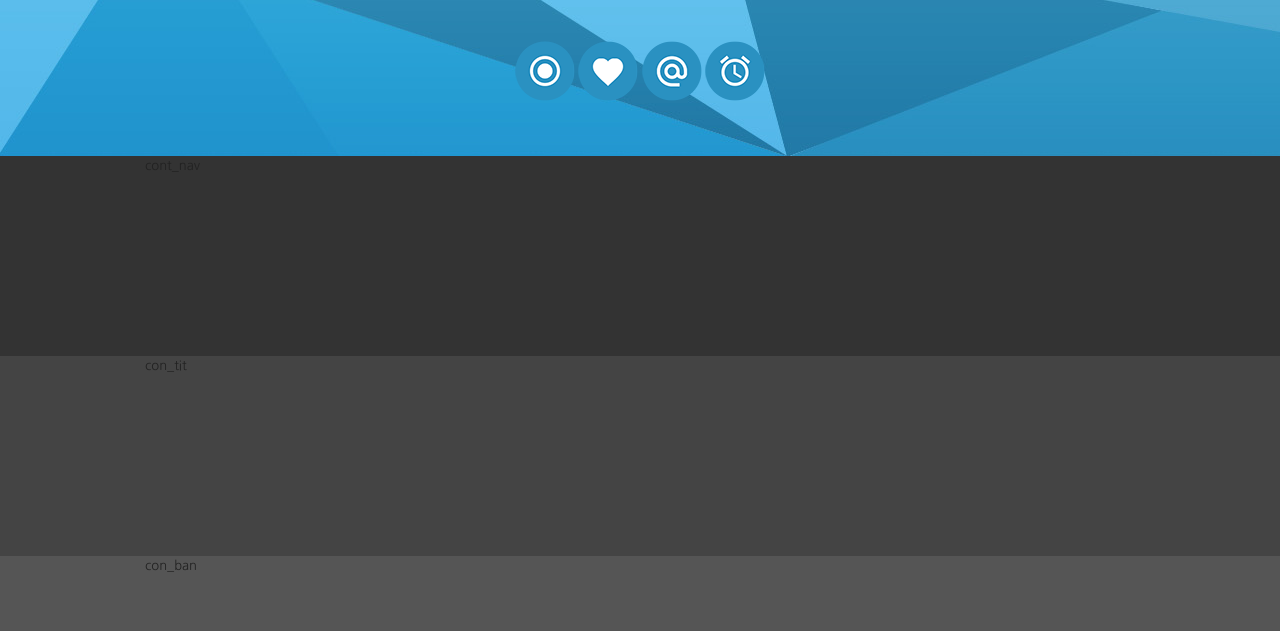
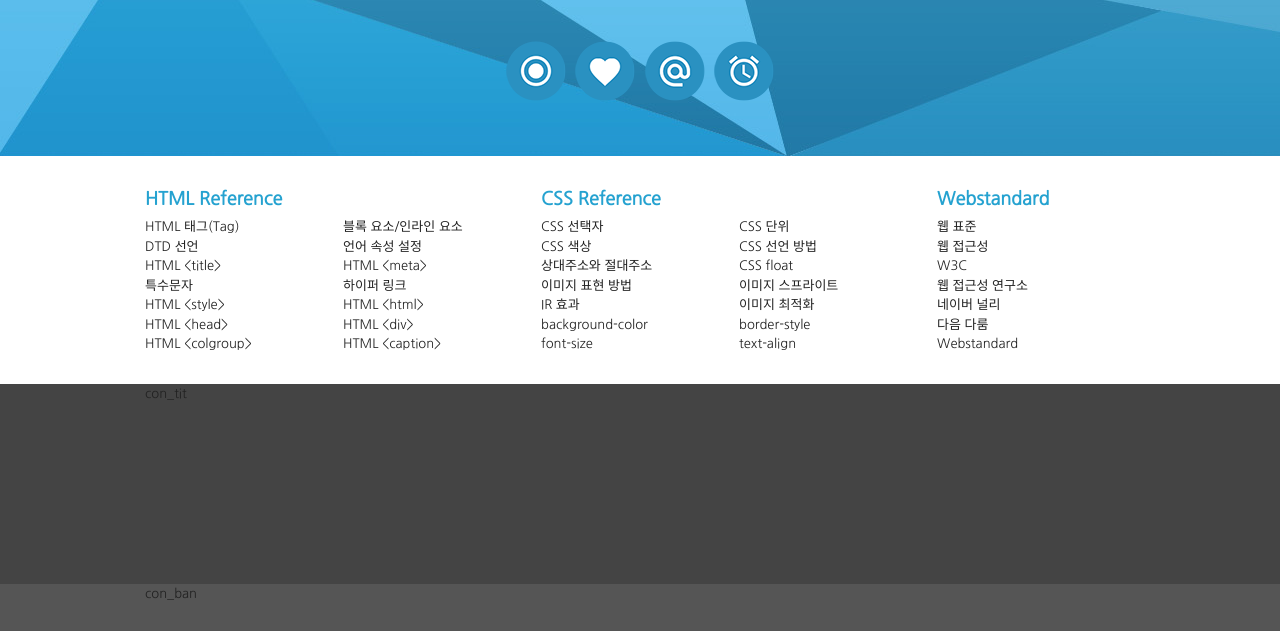
Before and after one commit to 09-Song/website-lecture, a plain HTML site: page app/index.html in a window 1280 px wide. Shown: the part 169-800 px from the top of the page. Drawn offline with Linux system fonts and the light colour scheme.

Commit message:
전체 메뉴

```diff
--- a/app/css/reset.css
+++ b/app/css/reset.css
@@ -1,5 +1,3 @@
-@charset "utf-8";
-
 @charset "utf-8";
 
 /* 여백 초기화 */
@@ -55,8 +53,16 @@ table {
   line-height: 1.5;
 }
 
+/* 블릿기호 초기화 */
+dl,
+ul,
+li,
+ol,
+menu {
+  list-style: none;
+}
+
 /* IR 효과 */
-
 .ir_pm {
   display: block;
   overflow: hidden;
--- a/app/css/style.css
+++ b/app/css/style.css
@@ -22,29 +22,20 @@
 
 /* 레이아웃 */
 #wrap {
-  width: 100%;
 }
 #header {
-  width: 100%;
   height: 325px;
   background: url(../img/header_bg.jpg) center top repeat-x;
 }
 #contents {
-  width: 100%;
-  height: 800px;
-  background: #222;
 }
 #footer {
-  width: 100%;
   height: 200px;
   background: #333;
 }
 
 /* 컨텐츠 레이아웃 */
 #cont_nav {
-  width: 100%;
-  height: 200px;
-  background: #333;
 }
 #cont_tit {
   width: 100%;
@@ -70,8 +61,6 @@
 }
 
 /* 헤더 */
-.header {
-}
 .header .header-menu {
   text-align: right;
 }
@@ -104,7 +93,6 @@
   padding: 5px 20px 6px 20px;
   margin-top: -5px;
 }
-
 .header .header-icon {
   text-align: center;
   margin-top: 30px;
@@ -114,6 +102,7 @@
   height: 60px;
   display: inline-block;
   background: url(../img/icon.png);
+  margin: 0 3px;
 }
 .header .header-icon a.icon1 {
   background-position: 0 0;
@@ -139,3 +128,44 @@
 .header .header-icon a.icon4:hover {
   background-position: -60px -180px;
 }
+
+/* float: left로 인한 영역깨짐(height:0) 방지법
+1. 깨지는 영역에 똑같이 float:left를 사용한다.(X) --> 모든 박스에 float:left를 사용하게 됩니다.
+2. float의 성질을 차단하는 clear: both;를 사용한다.(X) --> 어떤 영역이 깨졌는지 찾기 어려움.
+3. float을 사용한 상위 박스한테 overflow: hidden을 사용합니다. (O) --> 현재는 제일 많이 사용.
+4. clearfix를 사용합니다. (O)
+*/
+
+/* 전체 메뉴 */
+.nav {
+  overflow: hidden;
+  padding: 30px 0;
+}
+.nav > div {
+  float: left;
+  width: 40%;
+}
+.nav > div:last-child {
+  width: 20%;
+} /* ie9부터 사용 가능 */
+.nav > div.last {
+  width: 20%;
+}
+.nav > div h3 {
+  font-size: 18px;
+  color: #25a2d0;
+  margin-bottom: 4px;
+}
+.nav > div ol {
+  overflow: hidden;
+}
+.nav > div ol li {
+  float: left;
+  width: 50%;
+}
+.nav > div.last ol li {
+  width: 100%;
+}
+.nav > div ol li a:hover {
+  text-decoration: underline;
+}
--- a/app/index.html
+++ b/app/index.html
@@ -35,7 +35,7 @@
                         <h1>Professional Publisher & Designer</h1><br>
                         <a href="https://webstoryboy.co.kr">webstoryboy.co.kr</a>
                     </div>
-                    <!-- //헤더 타이틀 -->
+                    <!-- //헤어 타이틀 -->
 
                     <!-- 이미지를 표현하는 방법
                         1. img 태그로 표현(의미가 있을 때 / alt 태그 - 대체 문자 표현
@@ -50,7 +50,7 @@
                         <a href="#" class="icon3"><span class="ir_pm">icon3</span></a>
                         <a href="#" class="icon4"><span class="ir_pm">icon4</span></a>
                     </div>
-                    <!-- //헤더 아이콘 -->
+                    <!-- //헤더 아이콘-->
                 </div>
             </div>
         </div>
@@ -58,9 +58,64 @@
 
         <div id="contents">
             <div id="cont_nav">
-                <div class="container">cont_nav</div>
+                <div class="container">
+                    <h2 class="ir_su">전체 메뉴</h2>
+                    <div class="nav">
+                        <div>
+                            <h3>HTML Reference</h3>
+                            <ol>
+                                <li><a href="#">HTML 태그(Tag)</a></li>
+                                <li><a href="#">블록 요소/인라인 요소</a></li>
+                                <li><a href="#">DTD 선언</a></li>
+                                <li><a href="#">언어 속성 설정</a></li>
+                                <li><a href="#">HTML &lt;title&gt;</a></li>
+                                <li><a href="#">HTML &lt;meta&gt;</a></li>
+                                <li><a href="#">특수문자</a></li>
+                                <li><a href="#">하이퍼 링크</a></li>
+                                <li><a href="#">HTML &lt;style&gt;</a></li>
+                                <li><a href="#">HTML &lt;html&gt;</a></li>
+                                <li><a href="#">HTML &lt;head&gt;</a></li>
+                                <li><a href="#">HTML &lt;div&gt;</a></li>
+                                <li><a href="#">HTML &lt;colgroup&gt;</a></li>
+                                <li><a href="#">HTML &lt;caption&gt;</a></li>
+                            </ol>
+                        </div>
+                        <div>
+                            <h3>CSS  Reference</h3>
+                            <ol>
+                                <li><a href="#">CSS 선택자</a></li>
+                                <li><a href="#">CSS 단위</a></li>
+                                <li><a href="#">CSS 색상</a></li>
+                                <li><a href="#">CSS 선언 방법</a></li>
+                                <li><a href="#">상대주소와 절대주소</a></li>
+                                <li><a href="#">CSS float</a></li>
+                                <li><a href="#">이미지 표현 방법</a></li>
+                                <li><a href="#">이미지 스프라이트</a></li>
+                                <li><a href="#">IR 효과</a></li>
+                                <li><a href="#">이미지 최적화</a></li>
+                                <li><a href="#">background-color</a></li>
+                                <li><a href="#">border-style</a></li>
+                                <li><a href="#">font-size</a></li>
+                                <li><a href="#">text-align</a></li>
+                            </ol>
+                        </div>
+                        <div class="last">
+                            <h3>Webstandard</h3>
+                            <ol>
+                                <li><a href="#">웹 표준</a></li>
+                                <li><a href="#">웹 접근성</a></li>
+                                <li><a href="#">W3C</a></li>
+                                <li><a href="#">웹 접근성 연구소</a></li>
+                                <li><a href="#">네이버 널리</a></li>
+                                <li><a href="#">다음 다룸</a></li>
+                                <li><a href="#">Webstandard</a></li>
+                            </ol>
+                        </div>
+                    </div>
+                </div>
             </div>
             <!-- //cont_nav -->
+
             <div id="cont_tit">
                 <div class="container">con_tit</div>
             </div>
```
Lines whose indentation alone changed are shown as unchanged.
